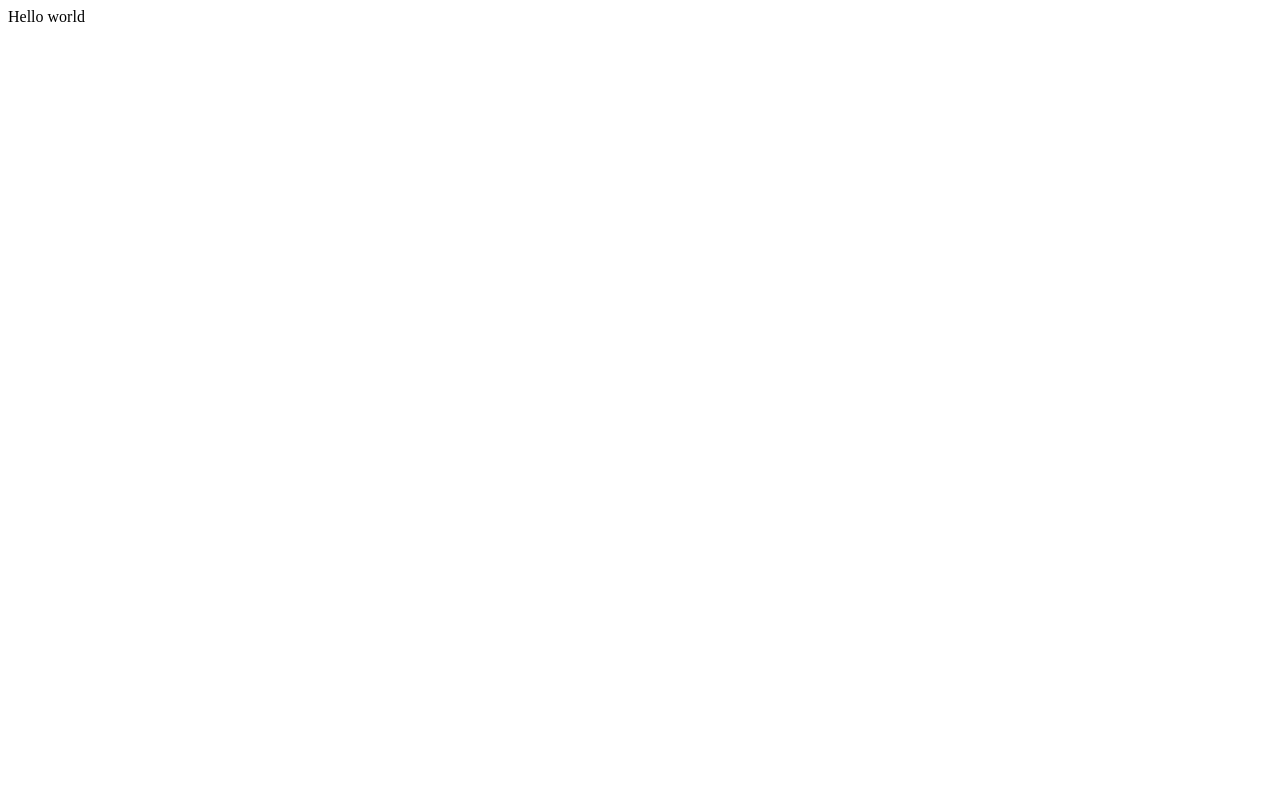
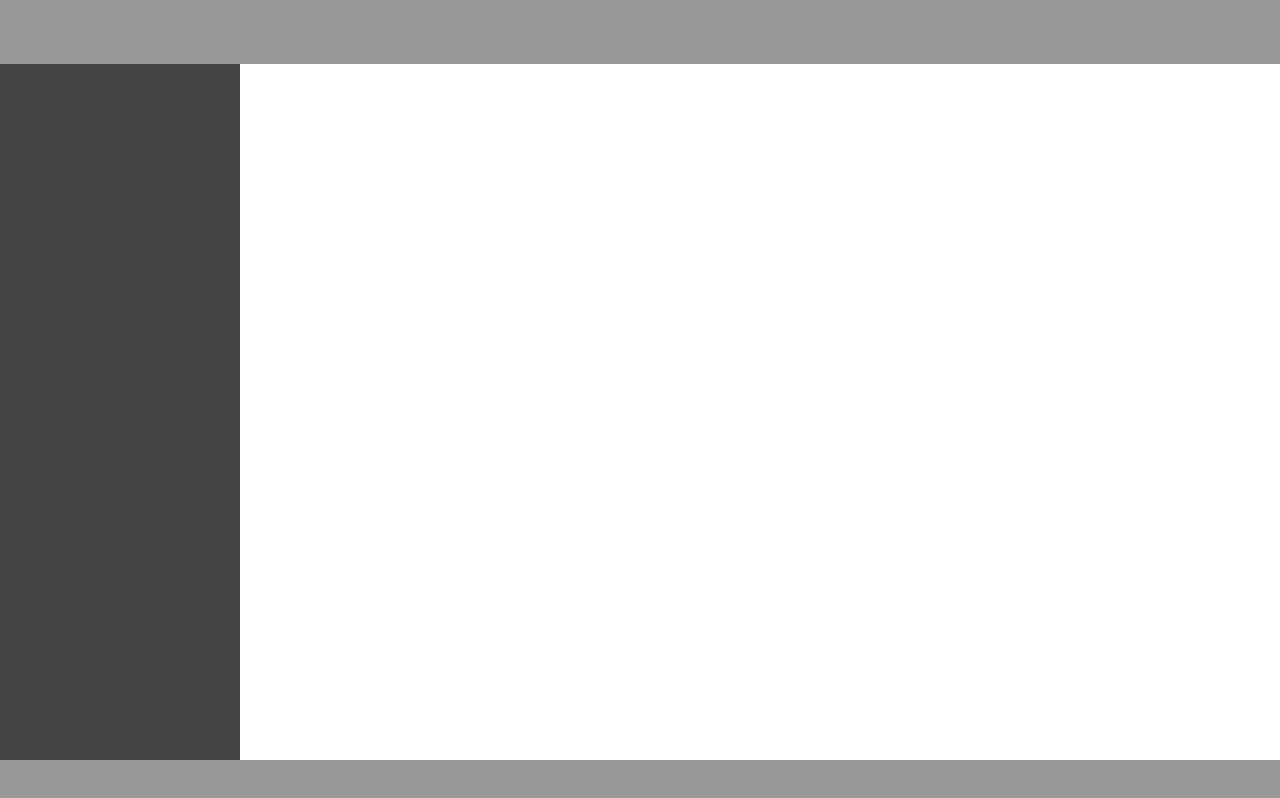
Before and after one commit to DevManish-07/ReactComponents, a React (Create React App) app: page / in a window 1280 px wide. Built offline with nearby package versions, Linux system fonts and the light colour scheme.

Commit message:
Page base structure

```diff
--- a/src/App.css
+++ b/src/App.css
@@ -0,0 +1,70 @@
+:root {
+  --header-height: 8vh;
+  --main-content-height: 87vh;
+  --footer-height: 5vh;
+}
+
+body {
+  margin: 0;
+  padding: 0;
+}
+
+.sidebar {
+  grid-area: sidebar;
+  height: var(--main-content-height);
+  background-color: #444;
+}
+
+.content {
+  grid-area: content;
+  height: var(--main-content-height);
+}
+
+.header {
+  grid-area: header;
+  height: var(--header-height);
+}
+
+.footer {
+  grid-area: footer;
+  height: var(--footer-height);
+}
+
+.wrapper {
+  background-color: #fff;
+  color: #444;
+}
+
+.wrapper {
+  display: grid;
+  grid-template-areas:
+    "header"
+    "sidebar"
+    "content"
+    "footer";
+}
+
+@media only screen and (min-width: 500px) {
+  .wrapper {
+    grid-template-columns: 20% auto;
+    grid-template-areas:
+      "header   header"
+      "sidebar  content"
+      "footer   footer";
+  }
+}
+
+@media only screen and (min-width: 600px) {
+  .wrapper {
+    grid-template-columns: 240px auto auto;
+    grid-template-areas:
+      "header  header  header"
+      "sidebar content content"
+      "footer  footer  footer";
+  }
+}
+
+.header,
+.footer {
+  background-color: #999;
+}
--- a/src/App.js
+++ b/src/App.js
@@ -1,8 +1,13 @@
-import './App.css';
+import "./App.css";
 
 function App() {
   return (
-    <section>Hello world</section>
+    <div class="wrapper">
+      <div class="header"></div>
+      <div class="sidebar"></div>
+      <div class="content"></div>
+      <div class="footer"></div>
+    </div>
   );
 }
 
```
